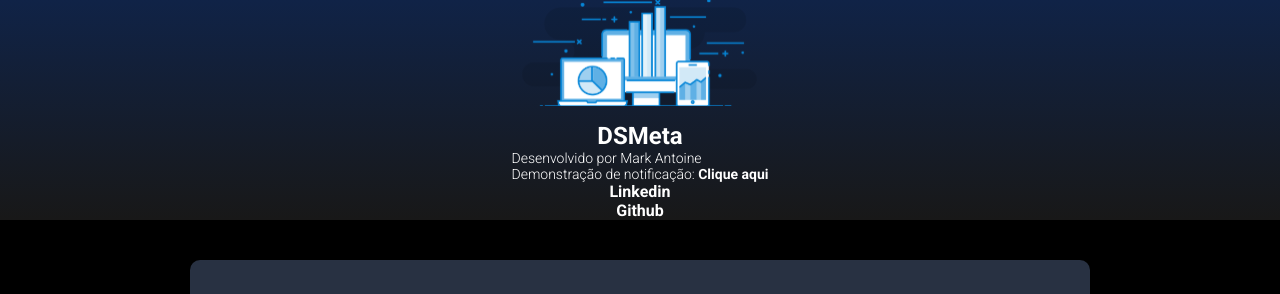
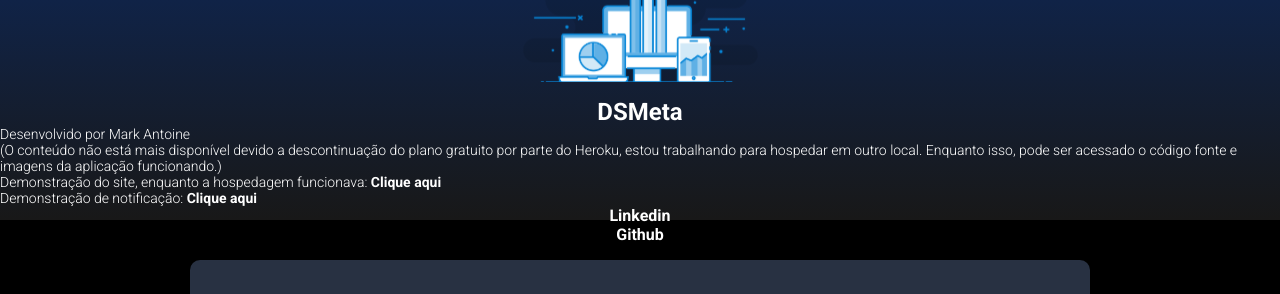
Before and after one commit to markantoine1/Full-Stack-Project, a React (Vite) app in the folder frontend/: page / in a window 1280 px wide. Shown: the top 294 px of the page. Built offline with nearby package versions, Linux system fonts and the light colour scheme; no server answers.

Commit message:
Update html

```diff
--- a/frontend/src/components/Header/index.tsx
+++ b/frontend/src/components/Header/index.tsx
@@ -11,6 +11,10 @@ function App() {
             <p>
               Desenvolvido por Mark Antoine
               <br/>
+              (O conteúdo não está mais disponível devido a descontinuação do plano gratuito por parte do Heroku, estou trabalhando para hospedar em outro local. Enquanto isso, pode ser acessado o código fonte e imagens da aplicação funcionando.)
+              <br/>
+              Demonstração do site, enquanto a hospedagem funcionava: <a href="https://prnt.sc/j4_saIDO3YBZ" target={'_blank'}><b>Clique aqui</b></a>
+              <br/>
               Demonstração de notificação: <a href="https://prnt.sc/gBLkk40_Yq9c" target={'_blank'}><b>Clique aqui</b></a>
               <br />
               <a id='media' href="https://www.linkedin.com/in/mark-antoine/" target={'_blank'}><b>Linkedin</b> </a>
```
